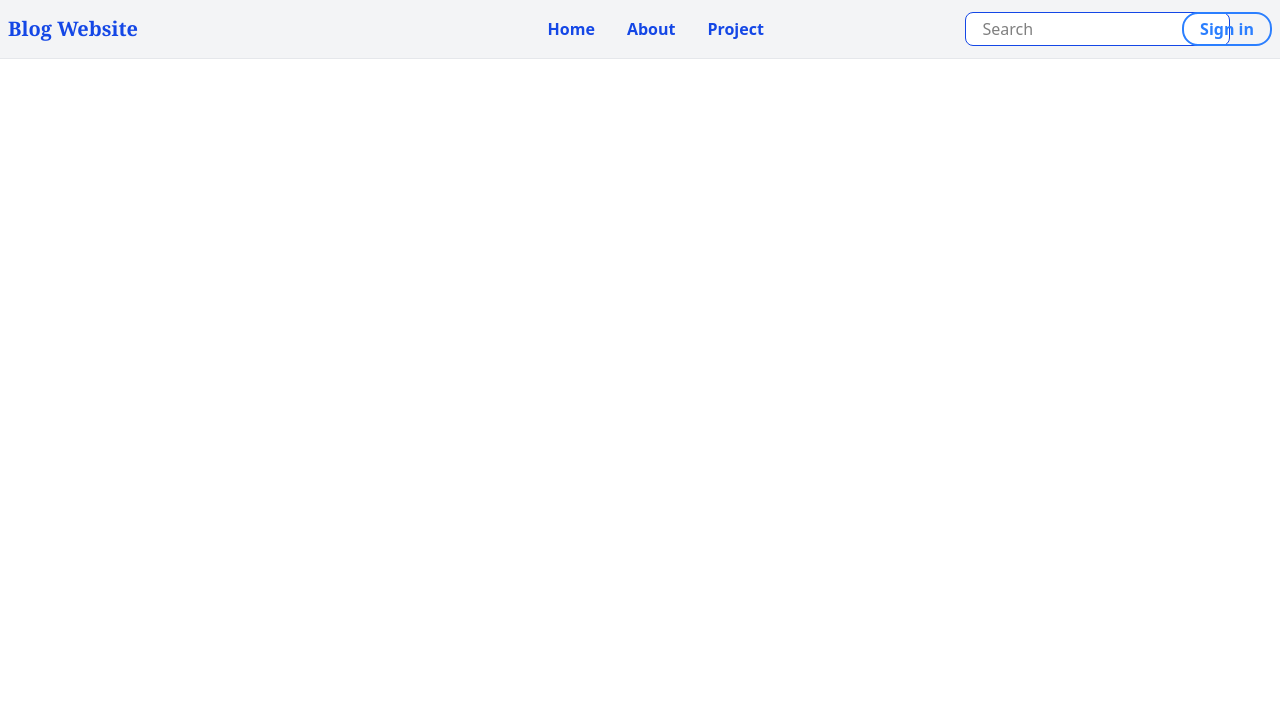
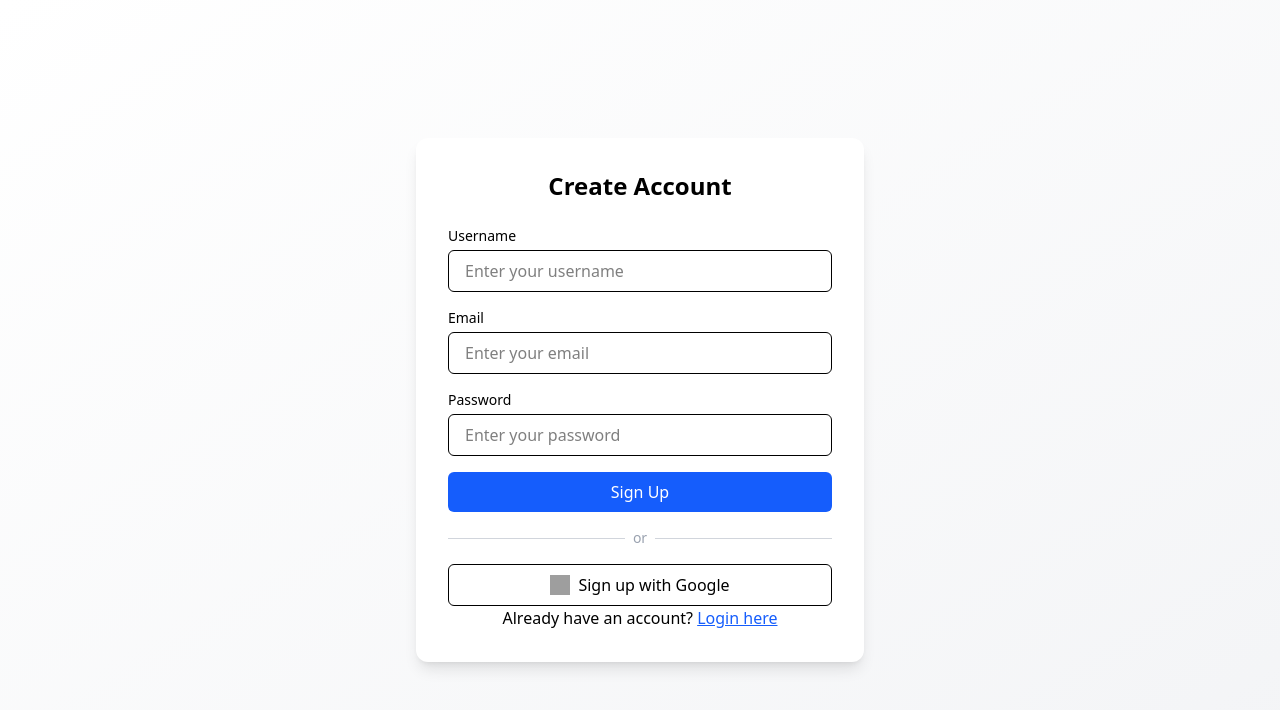
Before and after one commit to Priyanshu2608/BlogSpot, a React (Vite) app in the folder client/: page /signup in a window 1280 px wide. Shown: the top 710 px of the page. Built offline with nearby package versions, Linux system fonts and the light colour scheme; grey boxes are pictures that could not be loaded.

Commit message:
Feat: signup Page

```diff
--- a/client/src/App.jsx
+++ b/client/src/App.jsx
@@ -1,27 +1,39 @@
-import React from 'react'
-import { BrowserRouter, Routes, Route } from 'react-router-dom'
-import Home from './pages/Home'
-import About from './pages/About'
-import Signup from './pages/Signup'
-import Signin from './pages/Signin'
-import Dashboard from './pages/Dashboard'
-import Project from './pages/Project'
-import Header from './components/Header'
+import React from 'react';
+import { BrowserRouter, Routes, Route, useLocation } from 'react-router-dom';
+import Home from './pages/Home';
+import About from './pages/About';
+import Signup from './pages/Signup';
+import Signin from './pages/Signin';
+import Dashboard from './pages/Dashboard';
+import Project from './pages/Project';
+import Header from './components/Header';
+
+const AppWrapper = () => {
+  const location = useLocation();
+  const hideHeaderRoutes = ['/signup', '/signin'];
+  const shouldHideHeader = hideHeaderRoutes.includes(location.pathname);
+
+  return (
+    <>
+      {!shouldHideHeader && <Header />}
+      <Routes>
+        <Route path="/" element={<Home />} />
+        <Route path="/about" element={<About />} />
+        <Route path="/signup" element={<Signup />} />
+        <Route path="/signin" element={<Signin />} />
+        <Route path="/dashboard" element={<Dashboard />} />
+        <Route path="/project" element={<Project />} />
+      </Routes>
+    </>
+  );
+};
+
 const App = () => {
   return (
     <BrowserRouter>
-    <Header/>
-<Routes>
-    <Route path="/" element={<Home/>} />
-    <Route path="/about" element={<About/>} />
-    <Route path="/signup" element={<Signup/>} />
-    <Route path="/signin" element={<Signin/>}/>
-    <Route path="/dashboard" element={<Dashboard/>} />
-    <Route path="/project" element={<Project/>} />
-</Routes>
-</BrowserRouter>
+      <AppWrapper />
+    </BrowserRouter>
+  );
+};
 
-  )
-}
-
-export default App
+export default App;
--- a/client/src/pages/Signup.jsx
+++ b/client/src/pages/Signup.jsx
@@ -1,11 +1,104 @@
-import React from 'react'
+import React, { useState } from "react";
+import { Link } from "react-router-dom";
+import Signin from "./Signin";
+const Signup = () => {
+   const [formData, setFormData] = useState({
+    username: "",
+    email: "",
+    password: "",
+  });
 
-const Signup = () => {
+  const handleChange = (e) => {
+    setFormData((prev) => ({
+      ...prev,
+      [e.target.name]: e.target.value,
+    }));
+
+  };
+
+  const handleSubmit = (e) => {
+    e.preventDefault();
+    console.log("Signup Data:", formData);
+    // Call your backend signup API here
+  };
+
+  const handleGoogleSignup = () => {
+    // Trigger Google OAuth here (e.g. Firebase or custom)
+    console.log("Google Signup Clicked");
+  };
+
+
   return (
-    <div>
+    <div className="min-h-screen bg-gradient-to-br from-white to-gray-100 flex items-center justify-center px-4">
+      <div className="bg-white p-8 rounded-xl shadow-lg w-full max-w-md">
+        <h2 className="text-2xl font-bold mb-6 text-center">Create Account</h2>
+        <form onSubmit={handleSubmit} className="space-y-4">
+          <div>
+            <label className="block text-sm font-medium mb-1">Username</label>
+            <input
+              type="text"
+              name="username"
+              value={formData.username}
+              onChange={handleChange}
+              placeholder="Enter your username"
+              className="w-full px-4 py-2 border rounded-md focus:outline-none focus:ring-2 focus:ring-blue-500"
+              required
+            />
+          </div>
+          <div>
+            <label className="block text-sm font-medium mb-1">Email</label>
+            <input
+              type="email"
+              name="email"
+              value={formData.email}
+              onChange={handleChange}
+              placeholder="Enter your email"
+              className="w-full px-4 py-2 border rounded-md focus:outline-none focus:ring-2 focus:ring-blue-500"
+              required
+            />
+          </div>
+          <div>
+            <label className="block text-sm font-medium mb-1">Password</label>
+            <input
+              type="password"
+              name="password"
+              value={formData.password}
+              onChange={handleChange}
+              placeholder="Enter your password"
+              className="w-full px-4 py-2 border rounded-md focus:outline-none focus:ring-2 focus:ring-blue-500"
+              required
+            />
+          </div>
+          <button
+            type="submit"
+            className="w-full bg-blue-600 text-white py-2 rounded-md hover:bg-blue-700 transition duration-200"
+          >
+            Sign Up
+          </button>
+        </form>
+
+        <div className="my-4 flex items-center gap-2">
+          <hr className="flex-grow border-gray-300" />
+          <span className="text-gray-400 text-sm">or</span>
+          <hr className="flex-grow border-gray-300" />
+        </div>
+
+        <button
+          onClick={handleGoogleSignup}
+          className="w-full border py-2 rounded-md flex items-center justify-center gap-2 hover:bg-gray-100 transition duration-200"
+        >
+          <img
+            src="https://www.svgrepo.com/show/475656/google-color.svg"
+            alt="Google"
+            className="w-5 h-5"
+          />
+          Sign up with Google
+        </button>
+        <p className="text-center">Already have an account? <Link to={Signin}><button><p className="text-center text-blue-600 underline cursor-pointer ">Login here</p></button></Link></p>
+      </div>
 
     </div>
-  )
+  );
 }
 
 export default Signup
```
Also changed, not shown: client/package.json (+7 -0 lines), 1 other file (tests, documents, lock files or other folders).
